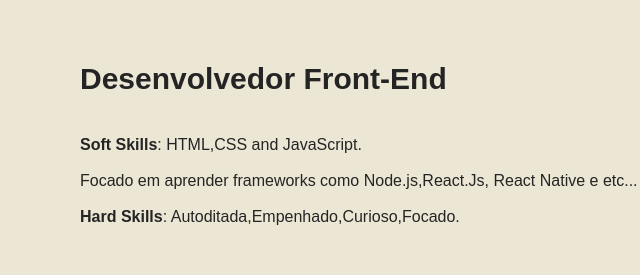
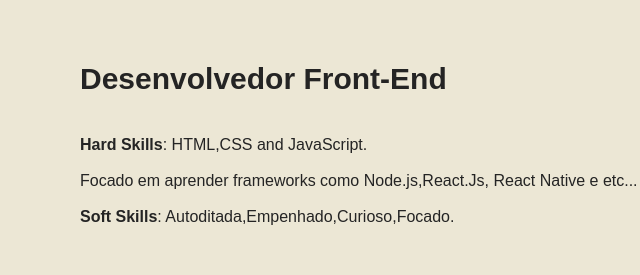
Before and after one commit to evertonmaia22/Web-Site-Everton-Maia, a plain HTML site: page index.html in a window 1280 px wide. Shown: the part 2800-3075 px from the top of the page, 200-840 px from the left. Drawn offline with Linux system fonts and the light colour scheme.

Commit message:
Update index.html

```diff
--- a/index.html
+++ b/index.html
@@ -40,7 +40,7 @@
                 <div class="container">
                     <h2>Desenvolvedor Front-End</h2>
                     <p>
-                        <b>Soft Skills</b>: HTML,CSS and JavaScript. <br><br>Focado em aprender frameworks como Node.js,React.Js, React Native e etc... <br><br><b>Hard Skills</b>: Autoditada,Empenhado,Curioso,Focado.
+                        <b>Hard Skills</b>: HTML,CSS and JavaScript. <br><br>Focado em aprender frameworks como Node.js,React.Js, React Native e etc... <br><br><b>Soft Skills</b>: Autoditada,Empenhado,Curioso,Focado.
 
 
                     </p>
```
